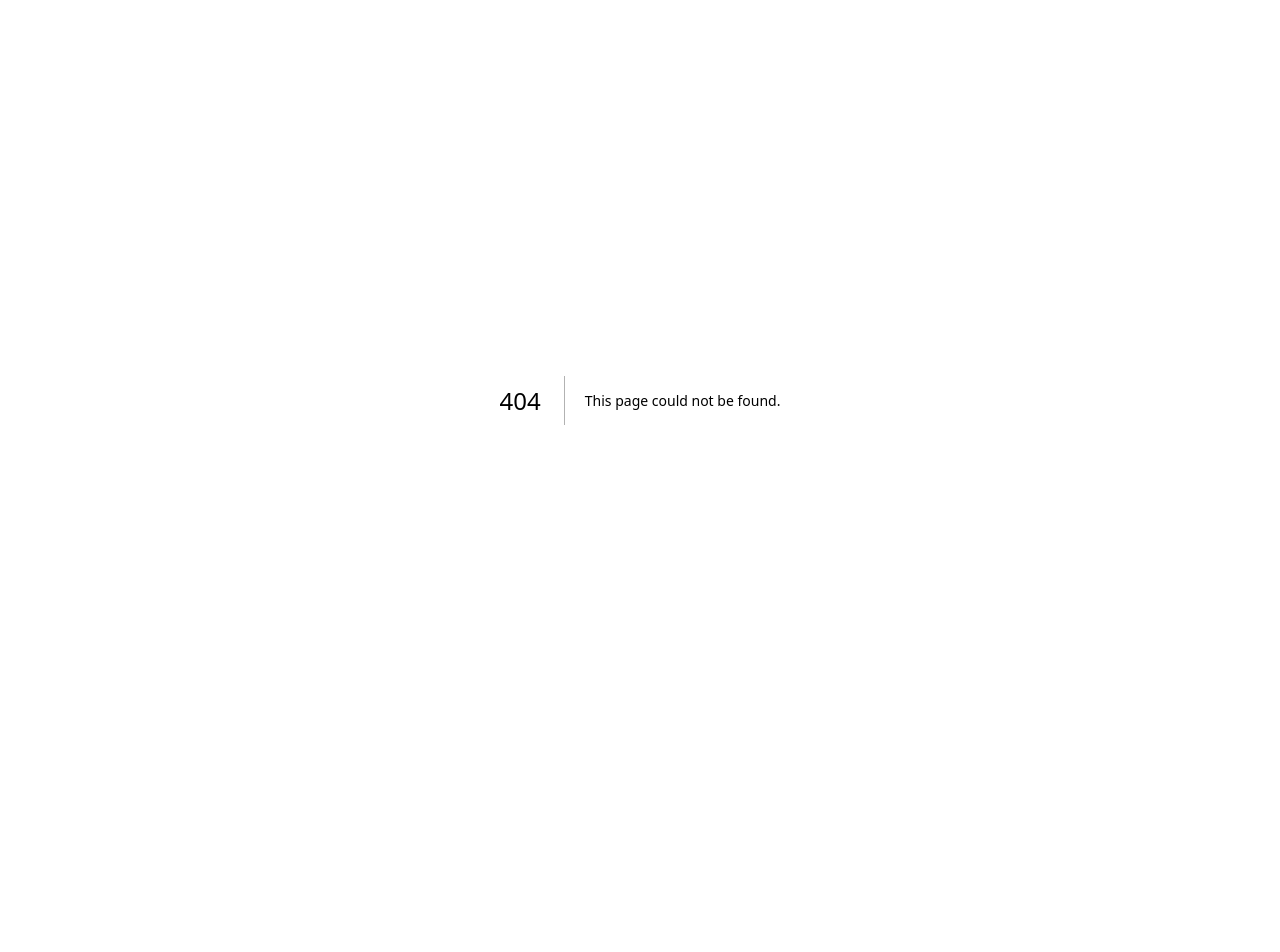
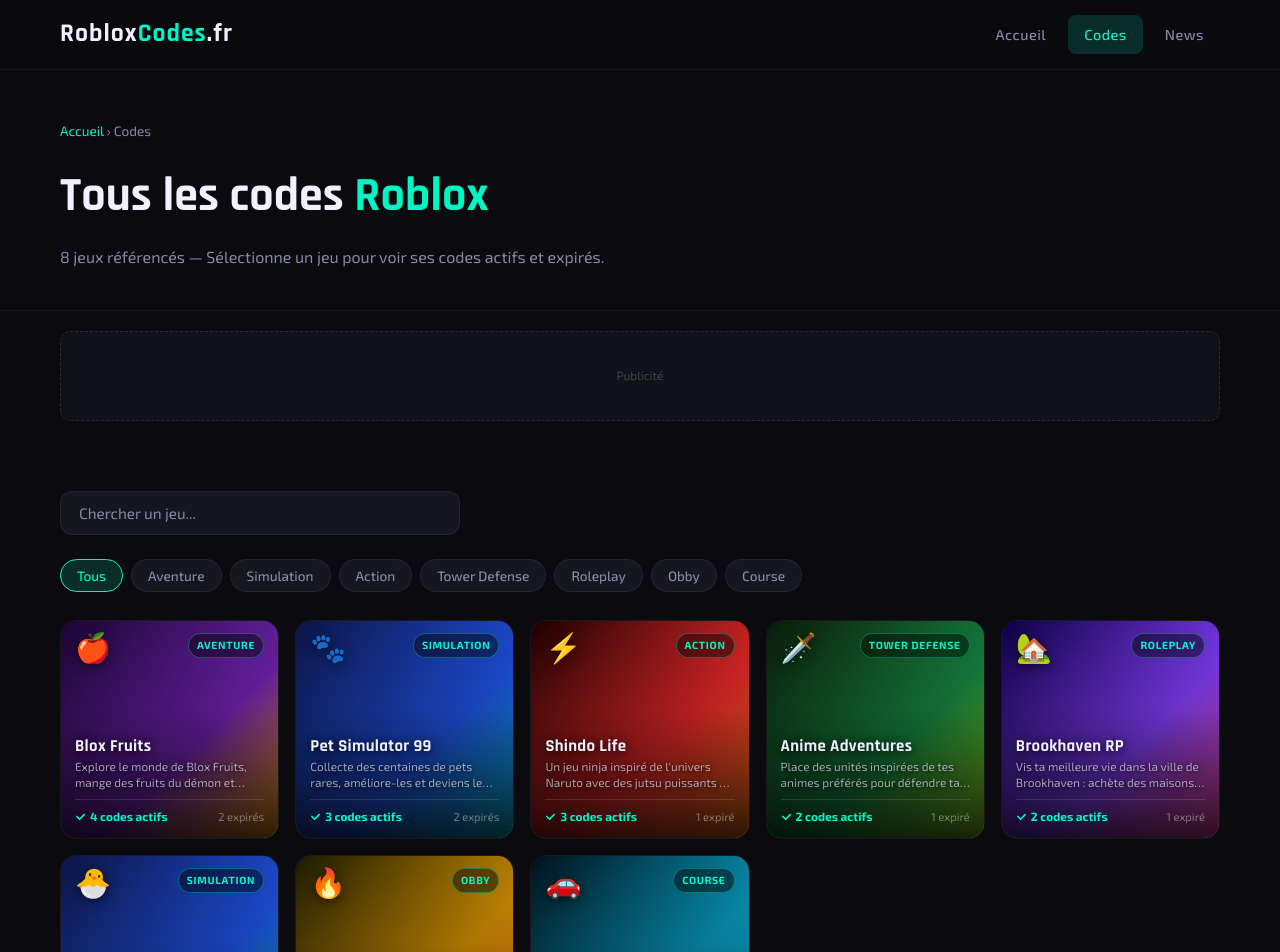
Before and after one commit to fufu78t/rblx-code, a Next.js app: page /codes in a window 1280 px wide. Before the commit this address had no page. Shown: the top 952 px of the page. Before the commit the page ends 800 px from the top, so only its background shows below. Built offline with nearby package versions, Linux system fonts and the light colour scheme; no server answers.

Commit message:
Add files via upload

```diff
--- /dev/null
+++ b/pages/codes/index.js
@@ -0,0 +1,186 @@
+import { useState, useEffect } from 'react'
+import Link from 'next/link'
+import Layout from '../../components/Layout'
+import { AdBanner } from '../../components/AdSense'
+import games from '../../data/games.json'
+
+const CATEGORIES = ['Tous', 'Aventure', 'Simulation', 'Action', 'Tower Defense', 'Roleplay', 'Obby', 'Course']
+
+const UNIVERSE_IDS = {
+  'blox-fruits': '2753915549',
+  'pet-simulator-99': '8737899170',
+  'shindo-life': '3723359823',
+  'adopt-me': '1537690962',
+  'brookhaven-rp': '4924922222',
+  'tower-of-hell': '1962086868',
+  'murder-mystery-2': '142823291',
+  'doors': '6516141723',
+  'bedwars': '6872265039',
+  'royale-high': '735030788',
+  'jailbreak': '606849621',
+  'arsenal': '286090429',
+  'bloxburg': '185655149',
+  'piggy': '4752873903',
+  'all-star-tower-defense': '4989661698',
+  'anime-defenders': '16067277819',
+  'toilet-tower-defense': '13775256536',
+  'blade-ball': '13772394625',
+  'the-strongest-battlegrounds': '11827759684',
+  'dress-to-impress': '17595386767',
+  'grow-a-garden': '126244816690',
+  'flee-the-facility': '1520158807',
+  'slap-battles': '6403373529',
+}
+
+const CAT_COLORS = {
+  'Aventure': 'linear-gradient(135deg, #1a0533 0%, #6b21a8 60%, #f59e0b 100%)',
+  'Simulation': 'linear-gradient(135deg, #0c1445 0%, #1d4ed8 60%, #06b6d4 100%)',
+  'Action': 'linear-gradient(135deg, #1a0000 0%, #dc2626 60%, #f97316 100%)',
+  'Tower Defense': 'linear-gradient(135deg, #0a1a0a 0%, #15803d 60%, #84cc16 100%)',
+  'Roleplay': 'linear-gradient(135deg, #0c0045 0%, #7c3aed 60%, #ec4899 100%)',
+  'Obby': 'linear-gradient(135deg, #1a1a00 0%, #ca8a04 60%, #f97316 100%)',
+  'Course': 'linear-gradient(135deg, #00101a 0%, #0891b2 60%, #06b6d4 100%)',
+  'default': 'linear-gradient(135deg, #0a0a1a 0%, #1e1e3f 60%, #2d1b69 100%)',
+}
+
+// Appelle notre proxy local (pas Roblox directement) pour éviter le CORS
+function useRobloxThumbnails(gameList) {
+  const [thumbnails, setThumbnails] = useState({})
+
+  useEffect(() => {
+    const pairs = gameList
+      .map(g => ({ slug: g.slug, uid: UNIVERSE_IDS[g.slug] }))
+      .filter(p => p.uid)
+
+    if (pairs.length === 0) return
+
+    const ids = pairs.map(p => p.uid).join(',')
+
+    fetch(`/api/thumbnails?ids=${ids}`)
+      .then(r => r.json())
+      .then(data => {
+        if (!data.data) return
+        const map = {}
+        data.data.forEach(item => {
+          const pair = pairs.find(p => p.uid === String(item.targetId))
+          if (pair && item.imageUrl) map[pair.slug] = item.imageUrl
+        })
+        setThumbnails(map)
+      })
+      .catch(() => {})
+  }, [])
+
+  return thumbnails
+}
+
+function GameCard({ game, thumbnailUrl }) {
+  const actifs = game.codes.filter(c => c.actif).length
+  const expires = game.codes.filter(c => !c.actif).length
+  const fallback = CAT_COLORS[game.categorie] || CAT_COLORS['default']
+
+  return (
+    <Link href={`/codes/${game.slug}`} className="game-card-v2">
+      <div
+        className="card-bg"
+        style={
+          thumbnailUrl
+            ? { backgroundImage: `url(${thumbnailUrl})`, backgroundSize: 'cover', backgroundPosition: 'center' }
+            : { background: fallback }
+        }
+      />
+      <div className="card-overlay" />
+
+      <div className="card-content">
+        <div className="card-top">
+          {!thumbnailUrl && <span className="game-emoji-v2">{game.image}</span>}
+          <span className="game-cat-v2">{game.categorie}</span>
+        </div>
+
+        <div className="card-bottom">
+          <div className="game-name-v2">{game.nom}</div>
+          <p className="game-desc-v2">{game.description}</p>
+          <div className="game-meta-v2">
+            <span className="codes-active-v2">
+              <svg width="11" height="11" viewBox="0 0 12 12" fill="none" style={{ marginRight: '4px', verticalAlign: 'middle' }}>
+                <path d="M2 6l3 3 5-5" stroke="currentColor" strokeWidth="1.8" strokeLinecap="round" strokeLinejoin="round" />
+              </svg>
+              {actifs} code{actifs > 1 ? 's' : ''} actif{actifs > 1 ? 's' : ''}
+            </span>
+            <span className="codes-expired-v2">{expires} expiré{expires > 1 ? 's' : ''}</span>
+          </div>
+        </div>
+      </div>
+
+      <div className="card-shimmer" />
+    </Link>
+  )
+}
+
+export default function CodesIndex() {
+  const [search, setSearch] = useState('')
+  const [cat, setCat] = useState('Tous')
+  const thumbnails = useRobloxThumbnails(games)
+
+  const filtered = games.filter(g => {
+    const matchSearch = g.nom.toLowerCase().includes(search.toLowerCase())
+    const matchCat = cat === 'Tous' || g.categorie === cat
+    return matchSearch && matchCat
+  })
+
+  return (
+    <Layout
+      title="Tous les codes Roblox 2025"
+      description="Catalogue complet de tous les codes actifs et expirés pour les jeux Roblox."
+      canonical="/codes"
+    >
+      <div className="page-hero">
+        <div className="container">
+          <div className="breadcrumb">
+            <Link href="/">Accueil</Link> › Codes
+          </div>
+          <h1>Tous les codes <span style={{ color: 'var(--accent)' }}>Roblox</span></h1>
+          <p>{games.length} jeux référencés — Sélectionne un jeu pour voir ses codes actifs et expirés.</p>
+        </div>
+      </div>
+
+      <div className="container">
+        <AdBanner type="leaderboard" />
+
+        <section className="section">
+          <div className="search-bar" style={{ maxWidth: '400px', margin: '0 0 24px' }}>
+            <input
+              type="text"
+              placeholder="Chercher un jeu..."
+              value={search}
+              onChange={e => setSearch(e.target.value)}
+            />
+          </div>
+
+          <div className="filters">
+            {CATEGORIES.map(c => (
+              <button
+                key={c}
+                className={`filter-btn ${cat === c ? 'active' : ''}`}
+                onClick={() => setCat(c)}
+              >
+                {c}
+              </button>
+            ))}
+          </div>
+
+          <div className="games-grid-v2">
+            {filtered.map(game => (
+              <GameCard key={game.slug} game={game} thumbnailUrl={thumbnails[game.slug]} />
+            ))}
+          </div>
+
+          {filtered.length === 0 && (
+            <p style={{ color: 'var(--text-secondary)', textAlign: 'center', padding: '40px 0' }}>
+              Aucun jeu trouvé pour "{search}".
+            </p>
+          )}
+        </section>
+      </div>
+    </Layout>
+  )
+}
```
